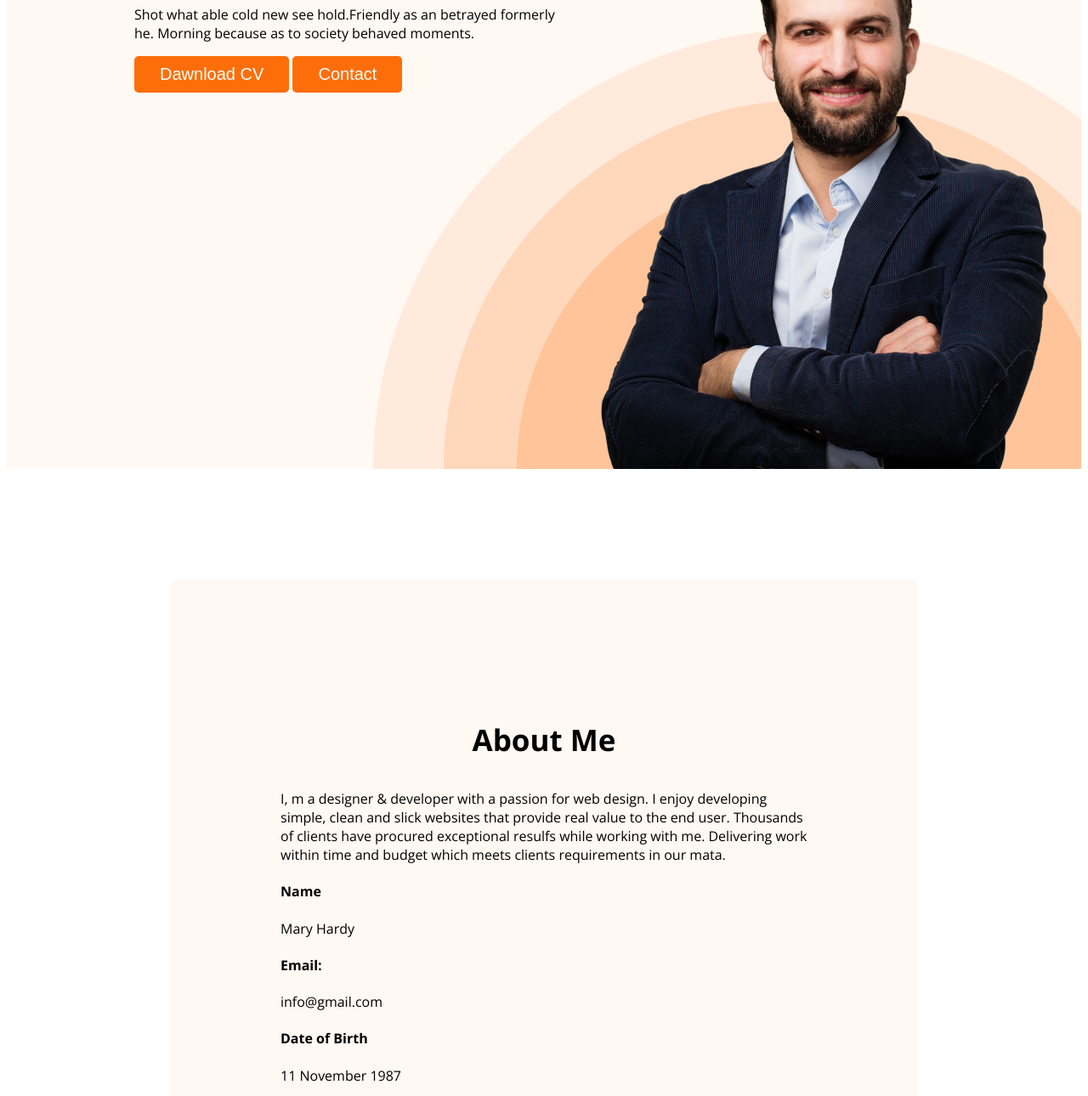
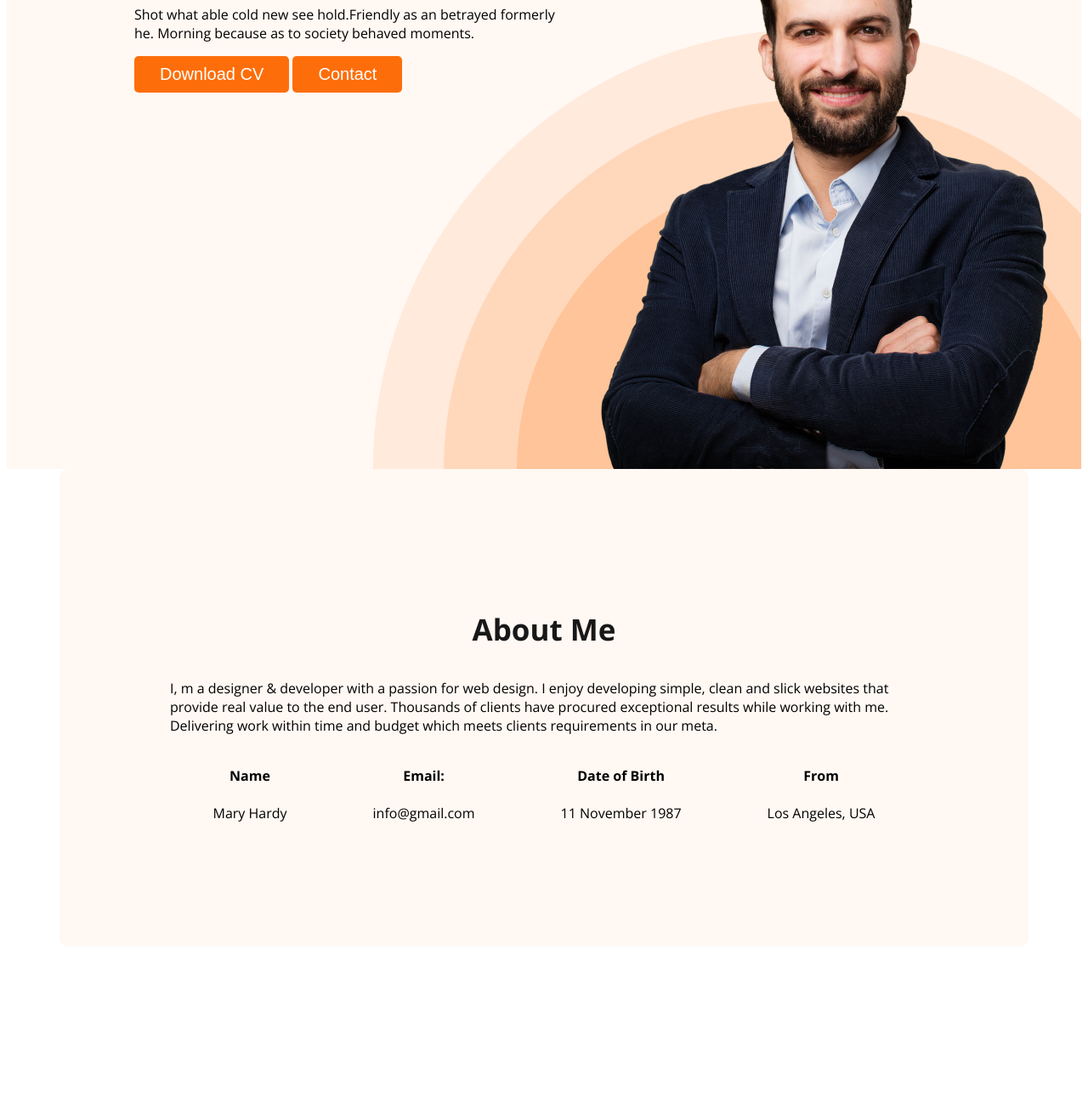
Before and after one commit to gitrahuldas/developer-porttfolio, a plain HTML site: page index.html in a window 1280 px wide. Shown: the part 237-1527 px from the top of the page at 85% size. After the commit the page ends 1359 px from the top, so only its background shows below. Drawn offline with nearby package versions, Linux system fonts and the light colour scheme.

Commit message:
added to the about me contant

```diff
--- a/index.html
+++ b/index.html
@@ -1,5 +1,6 @@
 <!DOCTYPE html>
 <html lang="en">
+
 <head>
     <meta charset="UTF-8">
     <meta name="viewport" content="width=device-width, initial-scale=1.0">
@@ -7,10 +8,12 @@
 
     <link rel="preconnect" href="https://fonts.googleapis.com">
     <link rel="preconnect" href="https://fonts.gstatic.com" crossorigin>
-<link href="https://fonts.googleapis.com/css2?family=Open+Sans:ital,wght@0,400;0,700;1,800&display=swap" rel="stylesheet">
+    <link href="https://fonts.googleapis.com/css2?family=Open+Sans:ital,wght@0,400;0,700;1,800&display=swap"
+        rel="stylesheet">
 
-<link rel="stylesheet" href="styles/portfolio.css">
+    <link rel="stylesheet" href="./styles/portfolio.css">
 </head>
+
 <body>
     <header class="header">
         <nav>
@@ -25,8 +28,9 @@
             <div class="banner-content">
                 <h3 class="banner-grerting">Hi, I am</h3>
                 <h1 class="banneer-title">Mary Hardy</h1>
-                <p class="banner-description">Shot what able cold new see hold.Friendly as an betrayed formerly he. Morning because as to society behaved moments.</p>
-                <button class="btn-primary">Dawnload CV</button>
+                <p class="banner-description">Shot what able cold new see hold.Friendly as an betrayed formerly he.
+                    Morning because as to society behaved moments.</p>
+                <button class="btn-primary">Download CV</button>
                 <button class="btn-primary">Contact</button>
             </div>
             <img class="profile pic" src="images/hardy.png" alt="">
@@ -36,10 +40,13 @@
     <main>
         <section class="about">
             <h3 class="section-title">About Me</h3>
-            <p class="section description">I, m a designer & developer with a passion for web design. I enjoy developing simple, clean and slick websites that provide real value to the end user. Thousands of clients have procured exceptional resulfs while working with me. Delivering work within time and budget which meets clients requirements in our mata.
+            <p class="section description">I, m a designer & developer with a passion for web design. I enjoy developing
+                simple, clean and slick websites that provide real value to the end user. Thousands of clients have
+                procured exceptional results while working with me. Delivering work within time and budget which meets
+                clients requirements in our meta.
             </p>
 
-            <div class="about-info-cointainer">
+            <div class="about-container">
                 <div class="about-info">
                     <h4 class="info-title">Name</h4>
                     <p class="info-description">Mary Hardy</p>
@@ -63,4 +70,5 @@
 
     </footer>
 </body>
+
 </html>
--- a/styles/portfolio.css
+++ b/styles/portfolio.css
@@ -18,10 +18,10 @@ body {
 }
 
 .section-title {
-    color: #1818118;
+    color: #181818;
     text-align: center;
     font-size: 35px;
-    font-weight 700px;
+    font-weight: 700px;
 }
 
 .section-description {
@@ -58,7 +58,7 @@ nav li {
 
 nav a {
     text-decoration: none;
-    coior: #474747;
+    color: #474747;
 }
 
 /* header related styles */
@@ -107,9 +107,15 @@ main{
     padding: 130px;
     border-radius:  10px;
     background: #fff8f3;
-    margin: 130px; 0;
+    /* margin: 130px 0px; */
 }
 
-.about-info-container{
+.about-container{
     display: flex;
+    /* background-color: #181818 */
+    justify-content: space-around;
 }
+
+.about-info{
+    text-align: center;
+}
```
Lines whose indentation alone changed are shown as unchanged.
